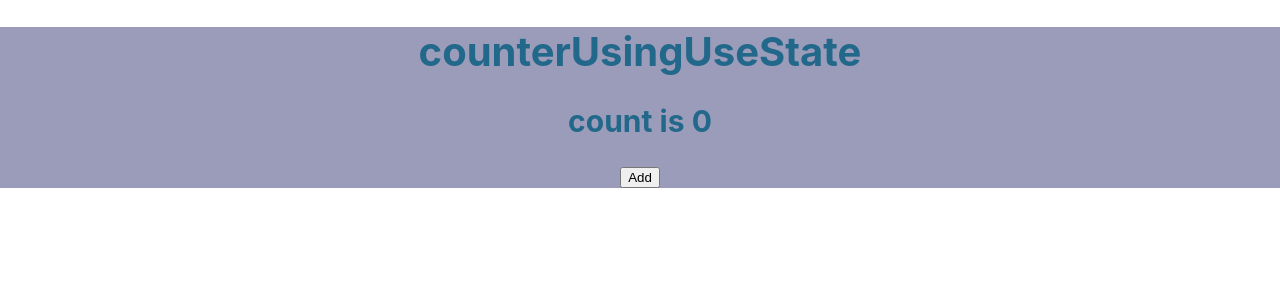
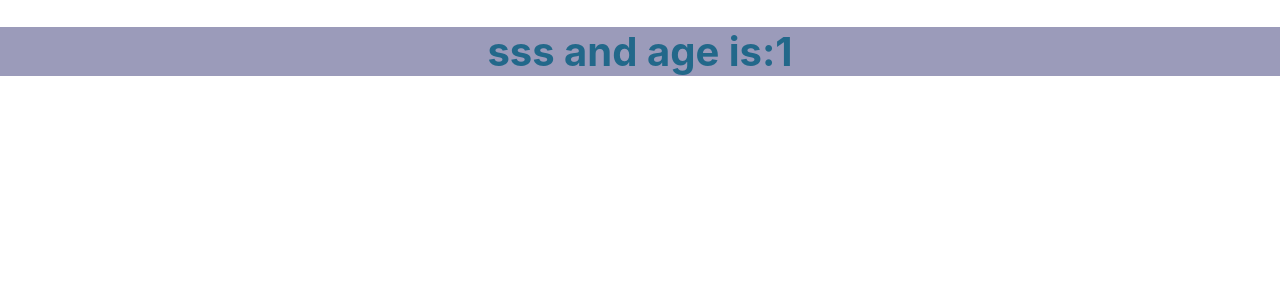
Before and after one commit to hanzalarohan123/Lupin, a React (Create React App) app: page / in a window 1280 px wide. Shown: the top 300 px of the page. Built offline with nearby package versions, Linux system fonts and the light colour scheme.

Commit message:
Added props destructing in welcome and Greet files

```diff
--- a/src/App.js
+++ b/src/App.js
@@ -7,20 +7,20 @@ import CounterUsingUseState from './Components/CounterUsingUseState';
 function App() {
   return (
     <div className="App">
-      <CounterUsingUseState/>
-
-
-       {/* <Greet name="sss" age='12'><p>child prop 1</p> </Greet>
+      {/* <CounterUsingUseState/> */}
+      {/* <Greet name="sss" age='12'><p>child prop 1</p> </Greet>
        <Greet name="sss" age='13'><button>cick me</button></Greet>
        <Greet name="sss" age='14'><p>child prop 3</p></Greet>
        <Welcome name="sss" age='12'/>
        <Welcome name="sss" age='13'/>
        <Welcome name="sss" age='14'/> */}
+      {/* <IncludinState /> */}
+      {/*
+      //destructuring */}
+
 {/*
-       <IncludinState /> */}
-
-
-
+      <Welcome name="sss" age='12' /> */}
+       <Greet name="sss" age='1'></Greet>
 
     </div>
 
--- a/src/Components/Greet.js
+++ b/src/Components/Greet.js
@@ -1,10 +1,11 @@
 import React from "react";
 
-const Greet = (props) =>
-(
-    <div>
-<h1>{props.name} and age is:{props.age} </h1>
-<p>{props.children}</p>
-</div>
-)
+const Greet = ({name,age}) =>
+{
+    // destrucing aply ki hai upar ({name,age}) arrow funtion m dala hai direct props.age kar k cal nh kia neechy code m
+    return <h1>{name} and age is:{age} </h1>
+
+
+
+}
 export default Greet
--- a/src/Components/Welcome.js
+++ b/src/Components/Welcome.js
@@ -1,11 +1,13 @@
-import React,{Component} from "react";
+import React, { Component } from "react";
 
-class Welcome extends Component
-{
-    render()
-    {
-      return <h1>Name is {this.props.name} and age is {this.props.age}</h1>
+class Welcome extends Component {
 
-    }
+  render() {
+    const { name, age } = this.props
+    return <h1>{name}and age is {age}   </h1>
+    //return <h1>{this.props.name}and age is {this.props.age}   </h1> //without destructuring
+
+
+  }
 }
 export default Welcome
```
